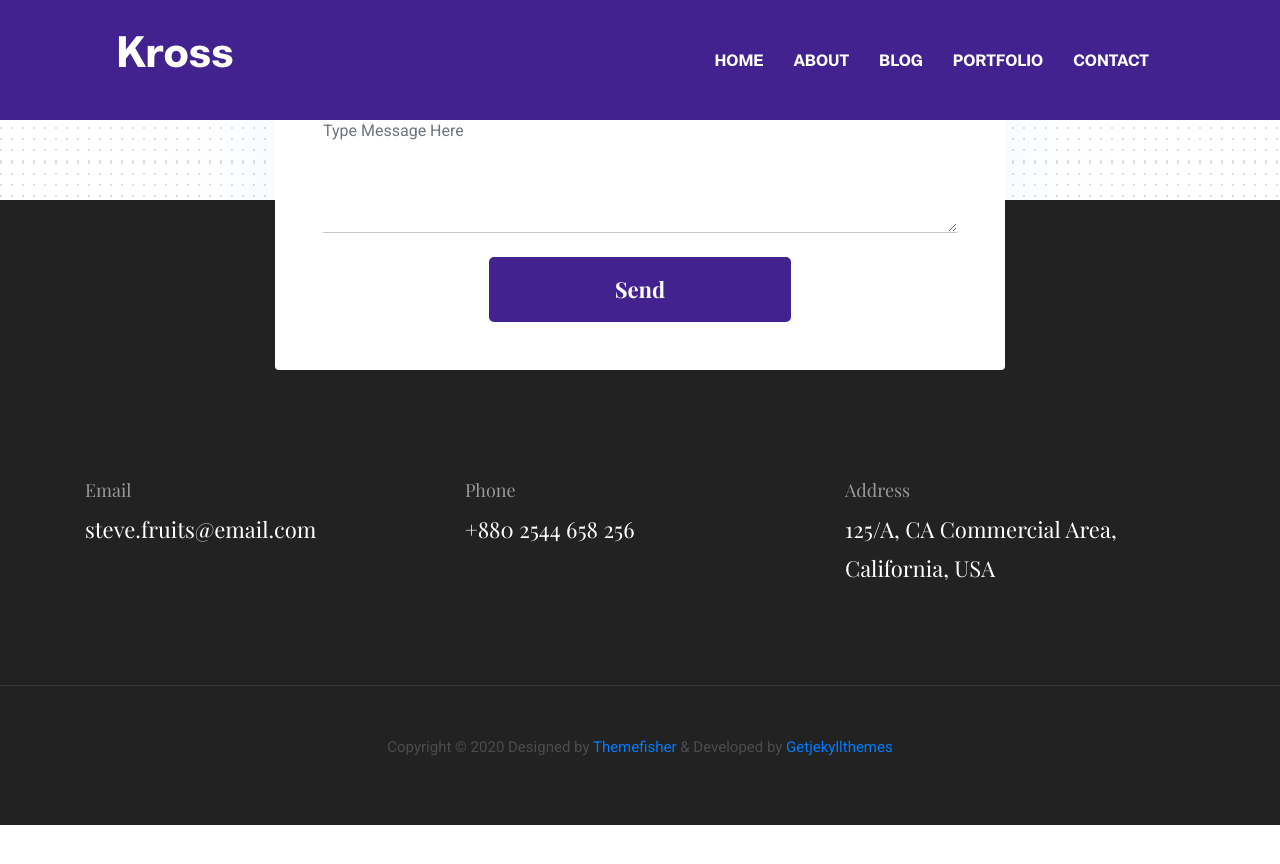
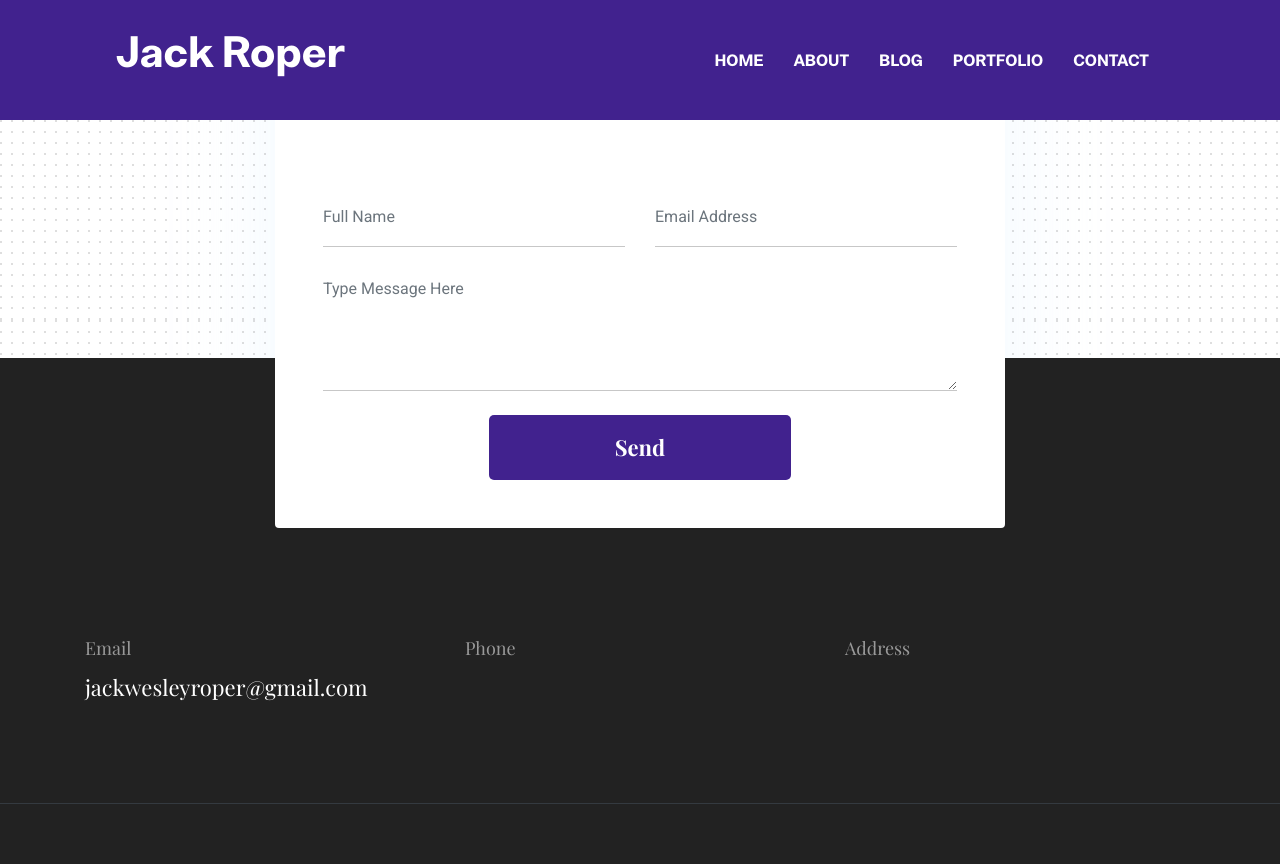
Before and after one commit to jackwesleyroper/jackwesleyroper.github.io, a Jekyll site: the page built from index.html, in a window 1280 px wide and 900 px high, scrolled down 6569 px. Shown: the top 864 px of the window. Built offline with Jekyll 4.4.1, drawn with Linux system fonts in a browser that asks for light colours; before the commit the page ends 7394 px from its top, so only the background shows below that; some of the changed text lies outside the part shown.

Commit message:
pic and title

```diff
--- a/_data/settings.yml
+++ b/_data/settings.yml
@@ -1,14 +1,14 @@
 #-------------------------------
 # General Site Settings
 
-title: Kross
+title: Jack Roper
 logo:
 author: themefisher
 description: this is meta description
-email: steve.fruits@email.com
-phone: +880 2544 658 256
-address: 125/A, CA Commercial Area, California, USA
-copyright: Copyright &copy; 2020 Designed by [Themefisher](https://themefisher.com) & Developed by [Getjekyllthemes](https://getjekyllthemes.com)
+email: jackwesleyroper@gmail.com
+phone:
+address:
+copyright:
 
 menu:
 - {name: About, link: '/about'}
@@ -38,12 +38,11 @@
 # Hero Section
 
 hero:
-  hero-title: Hi! I’m <br> Jack Roper
+  hero-title: Hi! Welcome to my Github Pages site! Currently under development!
 
 social:
 - {icon: "ti-facebook", link: "#"}
 - {icon: "ti-instagram", link: "#"}
-- {icon: "ti-dribbble", link: "#"}
 - {icon: "ti-twitter", link: "#"}
 
 
```
Also changed, not shown: assets/images/about/author.jpg.
